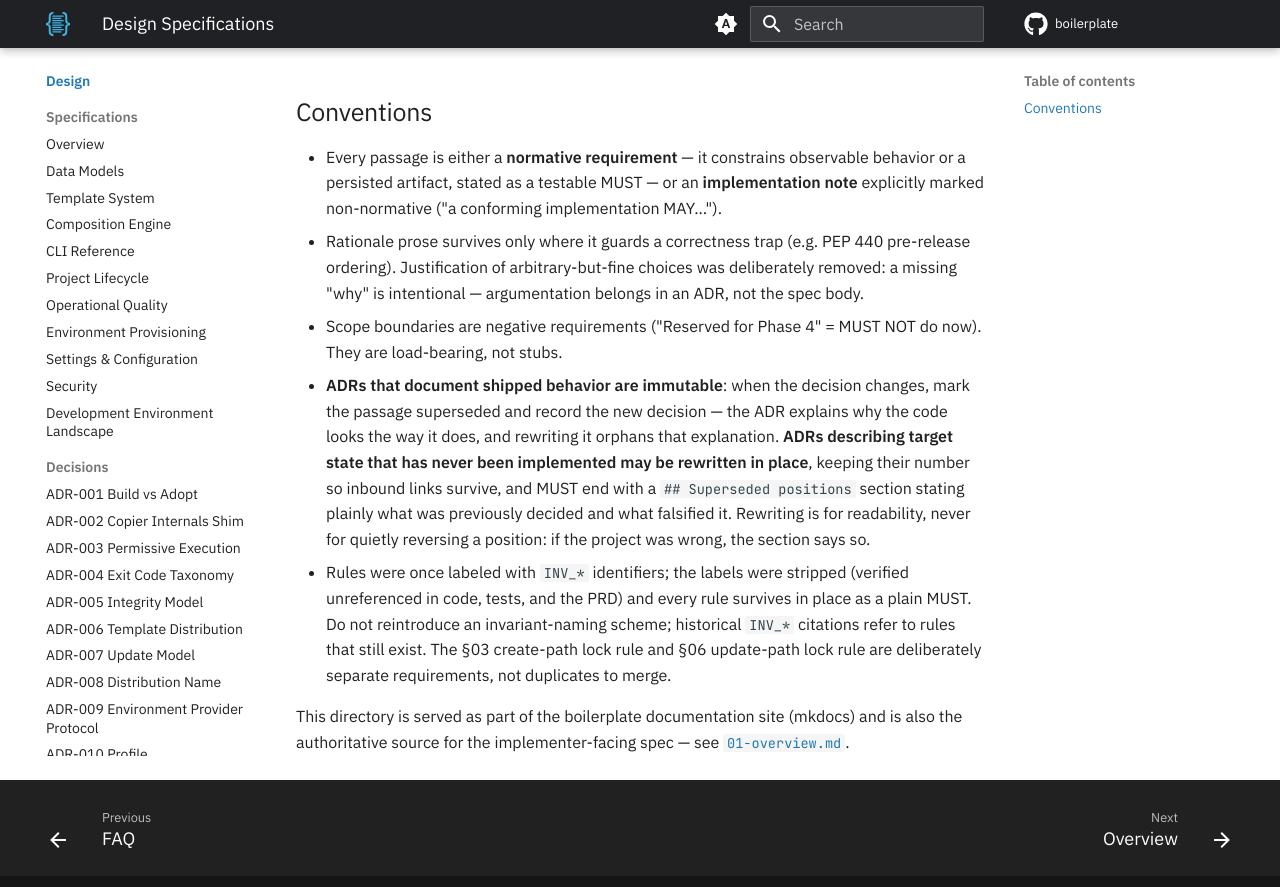
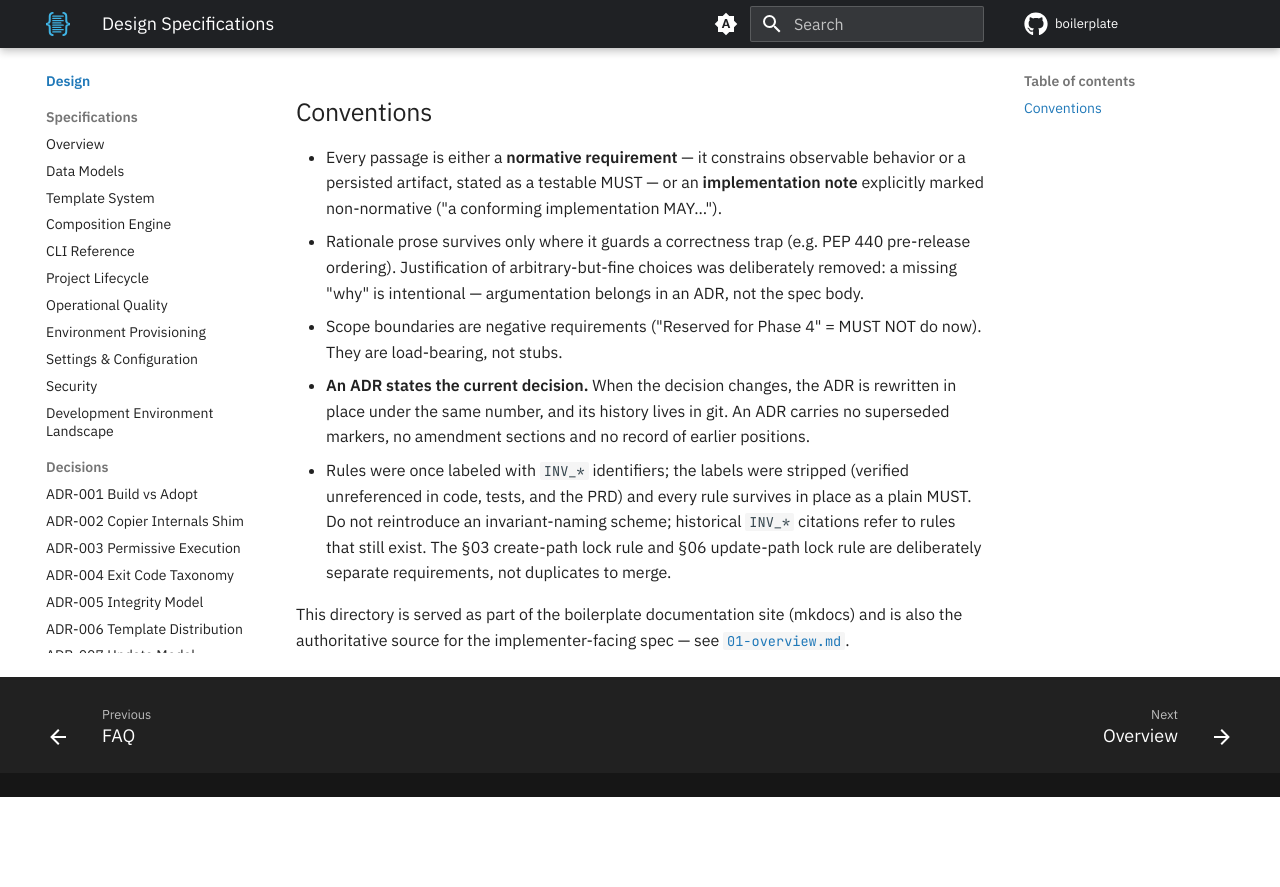
Before and after one commit to TheRealBillSiegler/boilerplate, an MkDocs documentation site: the page built from docs/design/README.md, in a window 1280 px wide and 900 px high, scrolled down 1854 px. Shown: the top 887 px of the window. Built offline with MkDocs 1.6.1 and Material for MkDocs 9.7.7, drawn with Linux system fonts in a browser that asks for light colours; comment, search, counter and statistics services are not loaded; the version menu is left out; after the commit the page ends 2651 px from its top, so only the background shows below that.

Commit message:
docs(design): state ADRs as the current decision, history in git
Co-Authored-By: Claude Opus 5.5 <noreply@anthropic.com>

```diff
--- a/docs/design/README.md
+++ b/docs/design/README.md
@@ -31,7 +31,7 @@ The ancillary documents in this directory:
 - Every passage is either a **normative requirement** — it constrains observable behavior or a persisted artifact, stated as a testable MUST — or an **implementation note** explicitly marked non-normative ("a conforming implementation MAY…").
 - Rationale prose survives only where it guards a correctness trap (e.g. PEP 440 pre-release ordering). Justification of arbitrary-but-fine choices was deliberately removed: a missing "why" is intentional — argumentation belongs in an ADR, not the spec body.
 - Scope boundaries are negative requirements ("Reserved for Phase 4" = MUST NOT do now). They are load-bearing, not stubs.
-- **ADRs that document shipped behavior are immutable**: when the decision changes, mark the passage superseded and record the new decision — the ADR explains why the code looks the way it does, and rewriting it orphans that explanation. **ADRs describing target state that has never been implemented may be rewritten in place**, keeping their number so inbound links survive, and MUST end with a `## Superseded positions` section stating plainly what was previously decided and what falsified it. Rewriting is for readability, never for quietly reversing a position: if the project was wrong, the section says so.
+- **An ADR states the current decision.** When the decision changes, the ADR is rewritten in place under the same number, and its history lives in git. An ADR carries no superseded markers, no amendment sections and no record of earlier positions.
 - Rules were once labeled with `INV_*` identifiers; the labels were stripped (verified unreferenced in code, tests, and the PRD) and every rule survives in place as a plain MUST. Do not reintroduce an invariant-naming scheme; historical `INV_*` citations refer to rules that still exist. The §03 create-path lock rule and §06 update-path lock rule are deliberately separate requirements, not duplicates to merge.
 
 This directory is served as part of the boilerplate documentation site (mkdocs) and is also the authoritative source for the implementer-facing spec — see [`01-overview.md`](01-overview.md).
```
